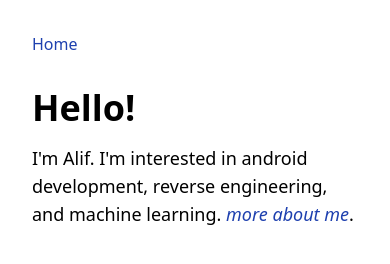
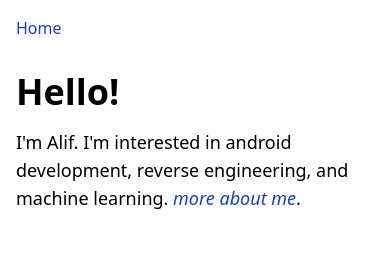
Before and after one commit to alifyasa/alifyasa.id, an Astro site: page / in a window 390 px wide. Built offline with nearby package versions, Linux system fonts and the light colour scheme; Astro itself is replaced by a stand-in of ours.

Commit message:
feat: Mobile Layout

```diff
--- a/src/layouts/BaseLayout.astro
+++ b/src/layouts/BaseLayout.astro
@@ -10,7 +10,7 @@
 		<meta name="generator" content={Astro.generator} />
 		<title>Alif Yasa</title>
 	</head>
-	<body class="font-sans max-w-3xl mx-auto p-8">
+	<body class="font-sans max-w-3xl mx-auto xl:p-8 p-4">
 		<slot></slot>
 	</body>
 </html>
```
